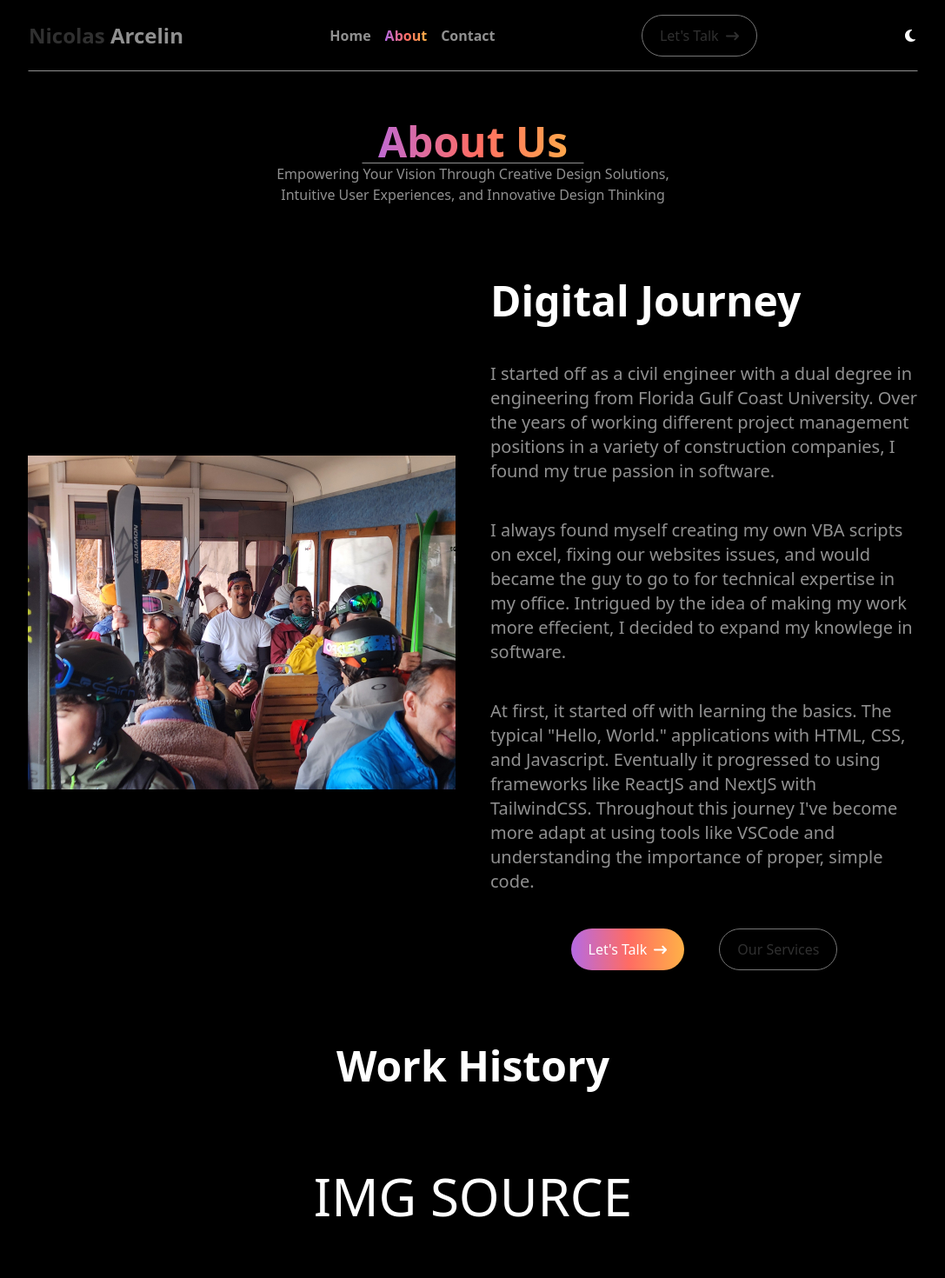
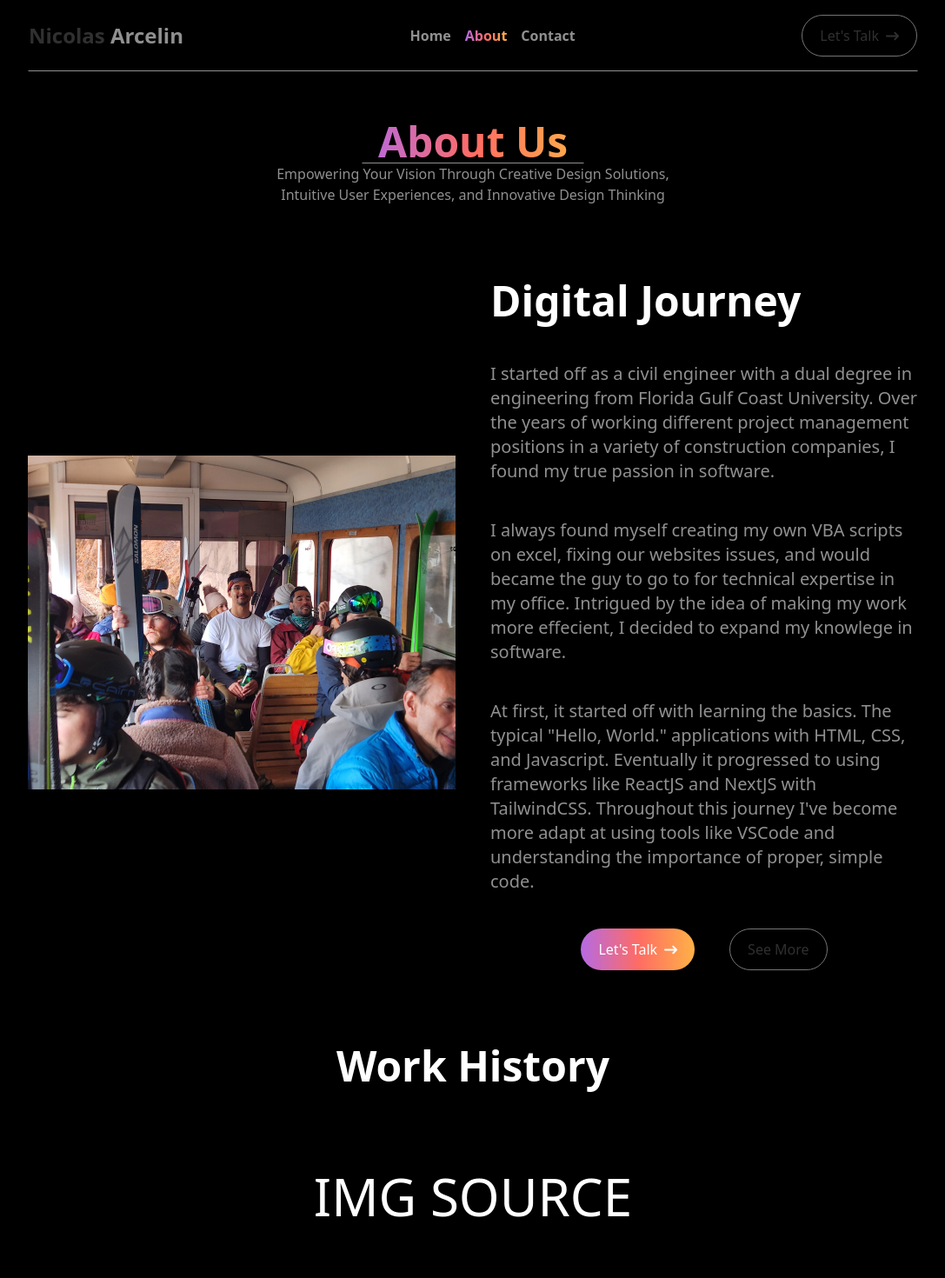
Before and after one commit to narcelin/portfolio_v2, a Next.js app: page /about in a window 1280 px wide. Shown: the top 1470 px of the page at 87% size, without its empty margins (96-1183 px from the left). Built offline with nearby package versions, Linux system fonts and the light colour scheme.

Commit message:
linked buttons

```diff
--- a/src/app/components/MyButton.tsx
+++ b/src/app/components/MyButton.tsx
@@ -20,9 +20,9 @@ export default function MyButton({
   onClick: Function;
 }) {
   const onClickHandler = () => {
-    toast.success("Button Clicked!", {
-      position: "top-left",
-    });
+    // toast.success("Button Clicked!", {
+    //   position: "top-left",
+    // });
     onClick();
   };
 
--- a/src/app/components/sections/AboutSnippet.tsx
+++ b/src/app/components/sections/AboutSnippet.tsx
@@ -38,11 +38,15 @@ export default function AboutSnippet() {
           simple code.
         </div>
         <div className="flex flex-row justify-center gap-10">
-          <MyButton onClick={() => console.log("Clicked")} fancy withArrow>
+          <MyButton
+            onClick={() => window.open("/contact", "_self")}
+            fancy
+            withArrow
+          >
             Let&apos;s Talk
           </MyButton>
-          <MyButton onClick={() => console.log("Clicked")}>
-            Our Services
+          <MyButton onClick={() => window.open("/about", "_self")}>
+            See More
           </MyButton>
         </div>
       </div>
--- a/src/app/components/sections/HeroSection.tsx
+++ b/src/app/components/sections/HeroSection.tsx
@@ -51,7 +51,11 @@ export default function HeroSection() {
           >
             Say Hello
           </MyButton>
-          <MyButton onClick={() => console.log("Clicked")}>My CV</MyButton>
+          <MyButton
+            onClick={() => window.open("/assets/narcelin_CV2024.pdf", "_blank")}
+          >
+            My CV
+          </MyButton>
         </div>
       </div>
       <MyImageContainer
--- a/src/app/components/sections/NavigationBar.tsx
+++ b/src/app/components/sections/NavigationBar.tsx
@@ -46,10 +46,10 @@ export default function NavigationBar() {
             <FaGripLines />
           )}
         </button>
-        <MyButton onClick={() => console.log("Clicked")} withArrow>
+        <MyButton onClick={() => window.open("/contact", "_self")} withArrow>
           Let&apos;s Talk
         </MyButton>
-        <MyThemeSwitch />
+        {/* <MyThemeSwitch /> */}
       </div>
 
       {mobileNavMenu
```
